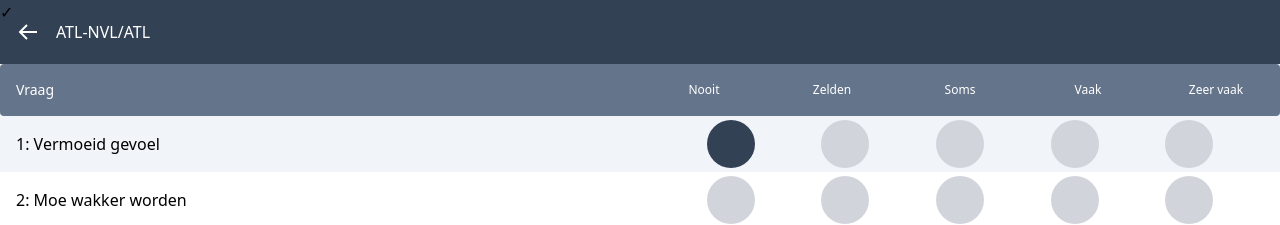
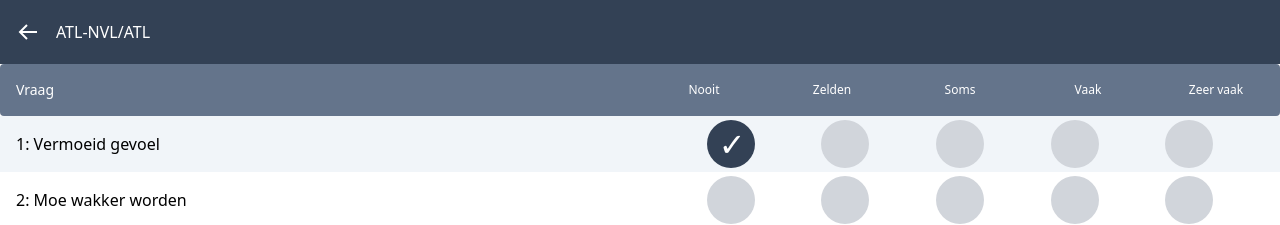
Before and after one commit to Moreno1996/ATL-NVL, a Next.js app: page /ATL-NVL/ATL in a window 1280 px wide. Both pictures are taken after a click on the icon 730 px from the left and 144 px from the top of the page. Shown: the top 225 px of the page. Built offline with nearby package versions, Linux system fonts and the light colour scheme.

Commit message:
checkmark

```diff
--- a/components/Questionaire.js
+++ b/components/Questionaire.js
@@ -137,10 +137,10 @@ return `${dd}-${mm}-${yyyy}`;
           className={styles.grid + " grid rounded"}
           style={{ gridTemplateColumns: "minmax(50%,auto) minmax(50%,1fr)" }}
         >
-          <div className="sticky top-0 p-4 text-sm font-medium text-white rounded-l bg-slate-500 md:text-md">
+          <div className="sticky top-0 z-10 p-4 text-sm font-medium text-white rounded-l bg-slate-500 md:text-md">
             Vraag
           </div>
-          <div className="sticky top-0 flex flex-row items-center text-xs font-medium text-white rounded-r bg-slate-500 md:text-md">
+          <div className="sticky top-0 z-10 flex flex-row items-center text-xs font-medium text-white rounded-r bg-slate-500 md:text-md">
             {answers.map((answer, index) => (
               <div key={index} className="flex-1 text-center ">
                 {answer}
--- a/components/Stars.js
+++ b/components/Stars.js
@@ -19,7 +19,7 @@ function Stars({ type, category, index }) {
             : "text-gray-300 dark:text-gray-500";
 
         return (
-          <div key={_score}>
+          <div key={_score} className="relative">
             <svg
               aria-hidden="true"
               className={`w-12 h-12 flex-1 cursor-pointer transition-all ${color}`}
@@ -33,7 +33,7 @@ function Stars({ type, category, index }) {
               {/* <path d="M9.049 2.927c.3-.921 1.603-.921 1.902 0l1.07 3.292a1 1 0 00.95.69h3.462c.969 0 1.371 1.24.588 1.81l-2.8 2.034a1 1 0 00-.364 1.118l1.07 3.292c.3.921-.755 1.688-1.54 1.118l-2.8-2.034a1 1 0 00-1.175 0l-2.8 2.034c-.784.57-1.838-.197-1.539-1.118l1.07-3.292a1 1 0 00-.364-1.118L2.98 8.72c-.783-.57-.38-1.81.588-1.81h3.461a1 1 0 00.951-.69l1.07-3.292z"></path> */}
             </svg>
             {score == _score && (
-              <div className="absolute top-0 left-0 font-xl color-white">✓</div>
+              <div className="absolute top-0 left-3 text-[2rem] text-white">✓</div>
             )}
           </div>
         );
```
Also changed, not shown: 4 other files (tests, documents, lock files or other folders).
